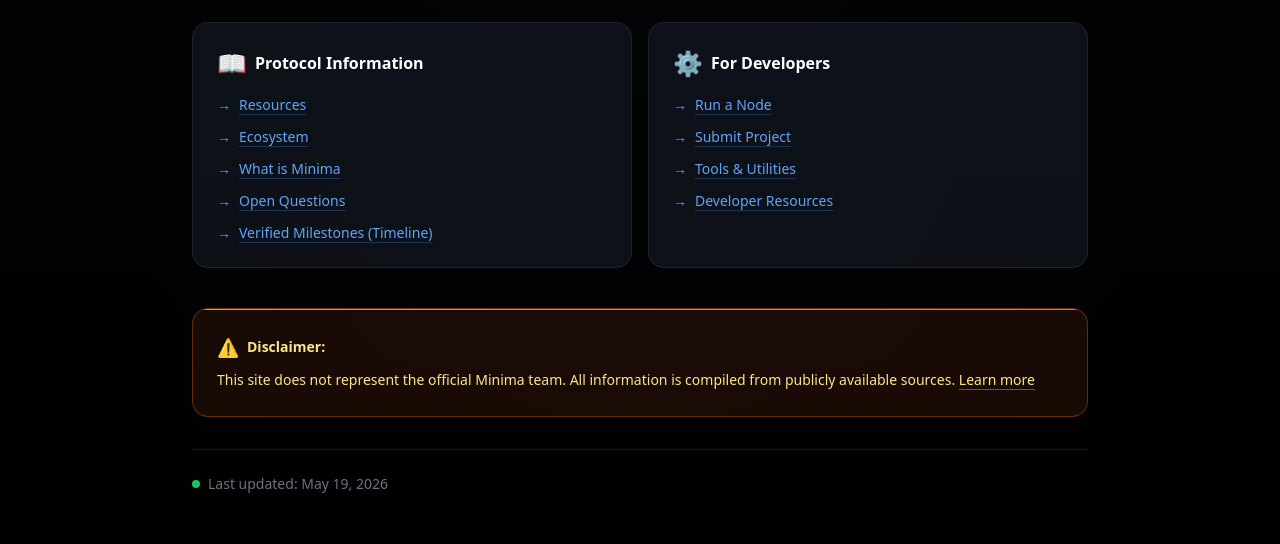
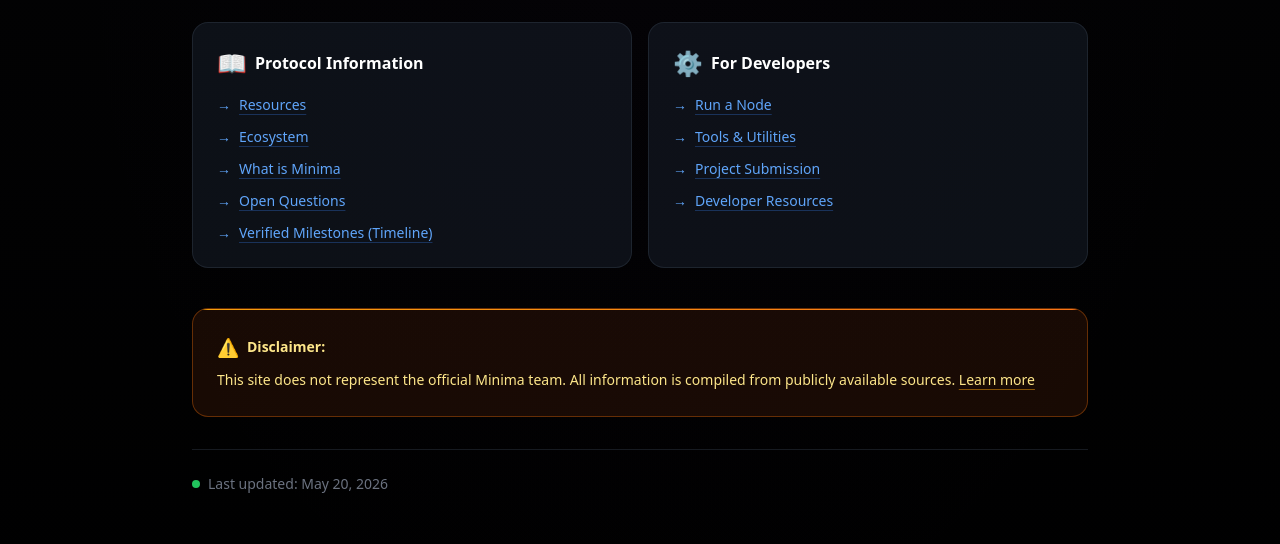
Before and after one commit to KuA1bo/minimaverse-site, a Next.js app: page / in a window 1280 px wide. Shown: the part 1625-2169 px from the top of the page. Built offline with nearby package versions, Linux system fonts and the light colour scheme.

Commit message:
fix(home): update submission link text and order, bump date to 20.05.2026

```diff
--- a/src/app/page.tsx
+++ b/src/app/page.tsx
@@ -1,6 +1,6 @@
 // src/app/page.tsx
 // Home page - Minimaverse independent information hub
-// Updated: Added section anchors for search and navigation, updated timestamp, neutralized About This Site phrasing, micro-fixes: hero tags and quick links labels [19.05.2026]
+// Updated: Added section anchors for search and navigation, updated timestamp, neutralized About This Site phrasing, micro-fixes: hero tags and quick links labels [20.05.2026]
 
 import Link from 'next/link';
 
@@ -318,7 +318,6 @@ export default function HomePage() {
                 title: 'Protocol Information',
                 icon: '📖',
                 links: [
-                  // Updated: "Links" → "Resources" for more accurate archival terminology
                   { href: '/links', text: 'Resources' },
                   { href: '/ecosystem', text: 'Ecosystem' },
                   { href: '/about', text: 'What is Minima' },
@@ -331,8 +330,8 @@ export default function HomePage() {
                 icon: '⚙️',
                 links: [
                   { href: '/nodes', text: 'Run a Node' },
-                  { href: '/submit-project', text: 'Submit Project' },
                   { href: '/tools', text: 'Tools & Utilities' },
+                  { href: '/submit-project', text: 'Project Submission' },
                   { href: '/developers', text: 'Developer Resources' },
                 ]
               },
@@ -386,7 +385,7 @@ export default function HomePage() {
         <section className="border-t border-gray-700/40 pt-6 opacity-0 animate-fade-in-up delay-300">
           <p className="text-gray-500 text-sm flex items-center gap-2">
             <span className="w-2 h-2 bg-green-500 rounded-full animate-pulse" />
-            Last updated: May 19, 2026
+            Last updated: May 20, 2026
           </p>
         </section>
 
```
